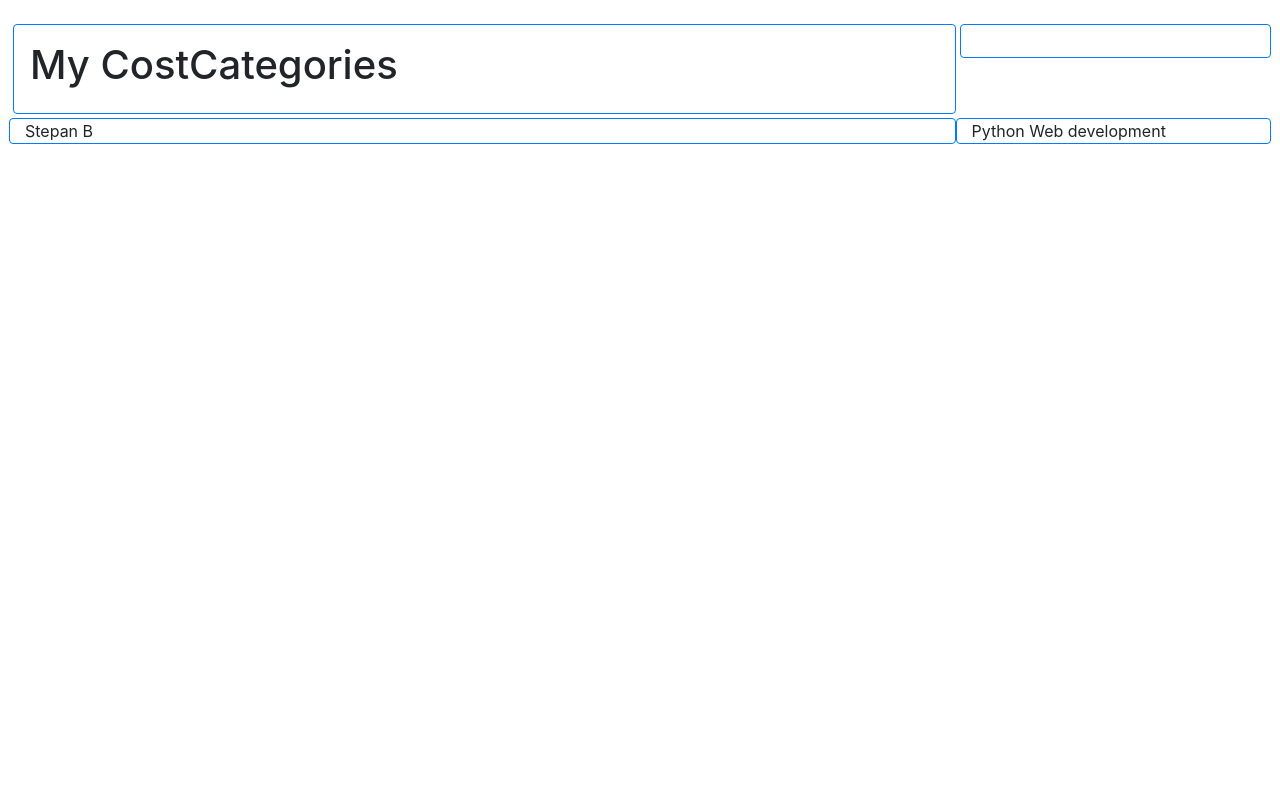
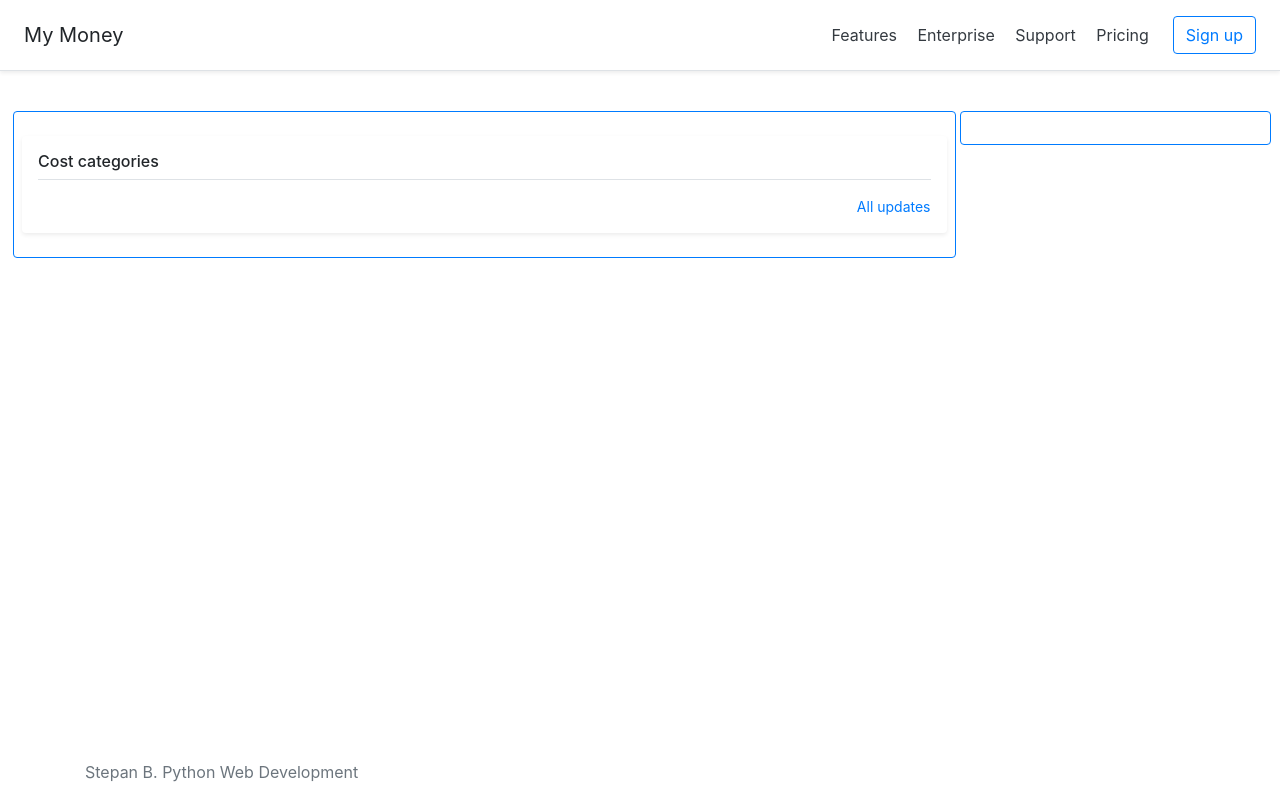
Before and after one commit to balstepan/myMoney, a Django app: page /wallet/ in a window 1280 px wide. Run offline with Django 3.2, Linux system fonts and the light colour scheme; the visitor is signed in with stand-in values (Sample User, id 1); data that the repository does not hold is empty; some libraries are stand-ins or nearby versions.

Commit message:
Change design

```diff
--- a/wallet/models.py
+++ b/wallet/models.py
@@ -52,7 +52,7 @@ class CostCategory(models.Model):
 
     def get_absolute_url(self):
         return reverse('wallet:costcategory_details',
-                       args=[self.slug])
+                       args=[self.user.pk, self.slug])
 
 
 class Cost(models.Model):
--- a/wallet/templates/base.html
+++ b/wallet/templates/base.html
@@ -4,12 +4,23 @@
 {% bootstrap_javascript %}
 
 <!DOCTYPE html>
-<html lang="en">
+<html class="h-100 no-touch" lang="en">
 <head>
     <meta charset="UTF-8">
     <title>{% block title %} DEFAULT TITLE {% endblock %}</title>
 </head>
-<body>
+<body class="d-flex flex-column h-100">
+
+<div class="d-flex flex-column flex-md-row align-items-center p-3 px-md-4 mb-3 bg-white border-bottom shadow-sm">
+  <h5 class="my-0 mr-md-auto font-weight-normal">My Money</h5>
+  <nav class="my-2 my-md-0 mr-md-3">
+    <a class="p-2 text-dark" href="#">Features</a>
+    <a class="p-2 text-dark" href="#">Enterprise</a>
+    <a class="p-2 text-dark" href="#">Support</a>
+    <a class="p-2 text-dark" href="#">Pricing</a>
+  </nav>
+  <a class="btn btn-outline-primary" href="#">Sign up</a>
+</div>
 
 {#<header>#}
 {#    {% if request.user.is_authenticated %}#}
@@ -25,11 +36,10 @@
 <div class="container-flex m-4">
     <div class="row mb-1">
        <div class="col-sm-9 px-sm-0 pl-sm-1">
-            <div class="p-3 border border-primary rounded">
+            <div class="p-2 border border-primary rounded">
                 {% block content %}
                 {% endblock %}
             </div>
-
        </div>
        <div class="col-sm-3 pr-sm-0 pl-sm-1">
            <div class="p-3 border border-primary rounded">
@@ -39,15 +49,11 @@
        </div>
     </div>
 
-    <div class="row">
-       <div class="col-sm-9 border border-primary rounded">
-            Stepan B
-       </div>
-       <div class="col-sm-3 border border-primary rounded">
-            Python Web development
-       </div>
-    </div>
 </div>
-
+<footer class="footer mt-auto py-3">
+  <div class="container">
+    <span class="text-muted">Stepan B. Python Web Development</span>
+  </div>
+</footer>
 </body>
 </html>
--- a/wallet/templates/costCategories/all_categories.html
+++ b/wallet/templates/costCategories/all_categories.html
@@ -5,14 +5,20 @@ Categories list
 {% endblock %}
 
 {% block content %}
-    <h1>My CostCategories</h1>
 
+    <div class="my-3 p-3 bg-white rounded shadow-sm">
+    <h6 class="border-bottom border-gray pb-2 mb-0">Cost categories</h6>
     {% for cat, amount in categories %}
-        <h2>
-            <a href="{{ cat.get_absolute_url }}">{{ cat.name }}</a>
-        </h2>
-        <p>
-            Amount: {{ amount }}.
-        </p>
+    <div class="media text-muted pt-3">
+      <p class="media-body pb-3 mb-0 small lh-125 border-bottom border-gray">
+        <strong class="d-block text-gray-dark"><a href="{{ cat.get_absolute_url }}">{{ cat.name }}</a></strong>
+        Amount: {{ amount }}.
+      </p>
+    </div>
     {% endfor %}
+
+    <small class="d-block text-right mt-3">
+      <a href="#">All updates</a>
+    </small>
+  </div>
 {% endblock %}
--- a/wallet/urls.py
+++ b/wallet/urls.py
@@ -6,7 +6,7 @@ app_name = 'wallet'
 
 urlpatterns = [
     path('', views.AllCostCategories.as_view(), name='all_cost_categories'),
-    path('costcategory/<slug:slug>/',
+    path('<int:user_id>/costcategory/<slug:slug>/',
          views.CostCategory.as_view(),
          name='costcategory_details'),
     ]
--- a/wallet/views.py
+++ b/wallet/views.py
@@ -35,10 +35,11 @@ class AllCostCategories(View):
 
 class CostCategory(View):
 
-    def get(self, request, slug, days=30):
-        category = get_object_or_404(models.CostCategory, slug=slug)
+    def get(self, request, user_id, slug, days=30):
+        category = get_object_or_404(models.CostCategory, slug=slug,
+                                     user=get_object_or_404(models.User, pk=user_id))
         children = category.children.all()
-        costs = category.costs.filter(created_at__gt=datetime.now()-timedelta(days=days))
+        costs = category.costs.filter(created_at__gt=datetime.now()-timedelta(days=days)).order_by('-created_at')
         return render(request,
                       'costCategories/costcategory_detail.html',
                       {'category': category,
```
Also changed, not shown: wallet/templates/costCategories/costcategory_detail.html (+46 -17 lines).
